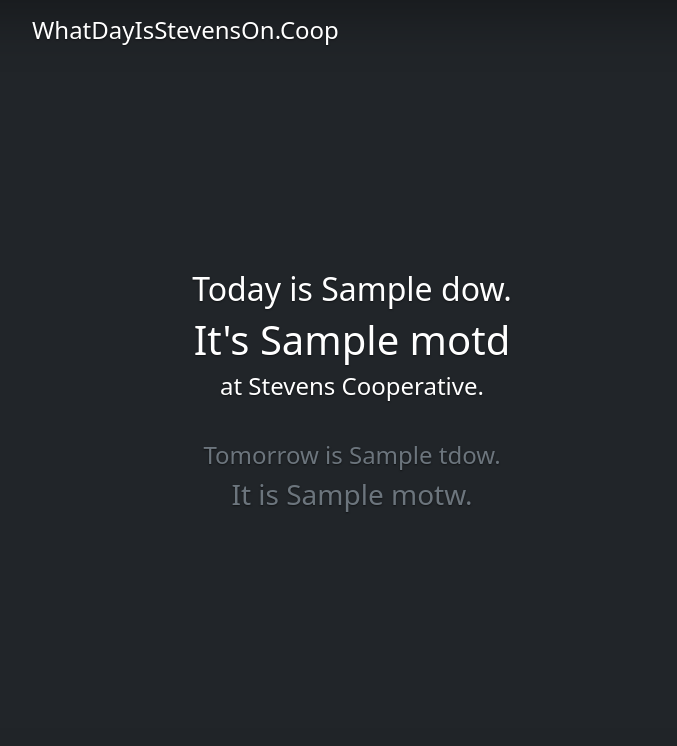
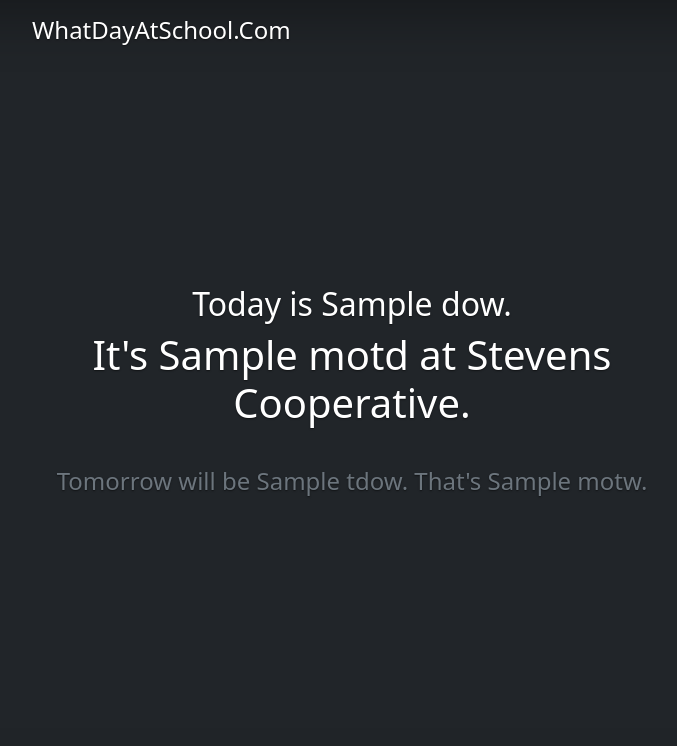
Before and after one commit to anthonymobile/stevens-day-kiosk, a Flask app: template templates/index.html in a window 1280 px wide. Shown: the top 746 px of the page, without its empty margins (288-965 px from the left). Run offline with Flask 2, Linux system fonts and the light colour scheme; the template is opened without the code that fills it: most values are stand-ins (such as "Sample title", 1, 10 or a date in 2020); some libraries are stand-ins or nearby versions.

Commit message:
fixed stylesheets

```diff
--- a/app.py
+++ b/app.py
@@ -6,7 +6,9 @@
 from flask_bootstrap import Bootstrap5
 import os
 
-app = Flask(__name__)
+app = Flask(__name__,
+            static_folder="public",
+            static_url_path="/static")
 bootstrap = Bootstrap5(app)
 
 cal_feed_url = "http://stevenscoop.myschoolapp.com/podium/feed/iCal.aspx?z=EDb8RhfnZRh4jlgx9PDUaR03lkjDvMG7nV%2brhHrb7XbZgJsRtvBfjkV2it8mhyxcYCfWYJ5XB7xTMcJ2vTUr0Q%3d%3d"
--- a/templates/base.html
+++ b/templates/base.html
@@ -5,7 +5,7 @@
         <meta charset="utf-8">
         <meta name="viewport" content="width=device-width, initial-scale=1">
         <meta name="description" content="">
-        <title>What Day Is It At Stevens Cooperative?</title>
+        <title>What Day Is At School?</title>
 
 
         {% block styles %}
@@ -20,7 +20,7 @@
 
 
         <!-- Custom styles for this template -->
-        <link href="cover.css" rel="stylesheet">
+        <link href="static/cover.css" rel="stylesheet">
     </head>
     {% endblock %}
 
--- a/templates/index.html
+++ b/templates/index.html
@@ -6,7 +6,7 @@
 <div class="cover-container d-flex w-100 h-100 p-3 mx-auto flex-column">
     <header class="mb-auto">
       <div>
-        <h4 class="float-md-start mb-0">WhatDayIsStevensOn.Coop</h4>
+        <h4 class="float-md-start mb-0">WhatDayAtSchool.Com</h4>
         <!-- <nav class="nav nav-masthead justify-content-center float-md-end">
           <a class="nav-link fw-bold py-1 px-0 active" aria-current="page" href="#">Home</a>
           <a class="nav-link fw-bold py-1 px-0" href="#">Features</a>
@@ -19,15 +19,13 @@
       <div class="row">
         <div class="mb-3">
           <h2>Today is {{dow}}.</h2>
-          <h1>It's {{motd}}</h1>
-          <h4>at Stevens Cooperative.</h4>
+          <h1>It's {{motd}} at Stevens Cooperative.</h1>
         </div>
       </div>
 
       <div class="row">
         <div class="mt-3">
-          <h4 class="text-secondary">Tomorrow is {{tdow}}.</h2>
-          <h3 class="text-secondary">It is {{motw}}.</h3>
+          <h4 class="text-secondary">Tomorrow will be {{tdow}}. That's {{motw}}.</h4>
         </div>
       </div>
 
```
Also changed, not shown: public/assets/brand/bootstrap-logo-white.svg (renamed from static/assets/brand/bootstrap-logo-white.svg), public/assets/brand/bootstrap-logo.svg (renamed from static/assets/brand/bootstrap-logo.svg), public/assets/dist/css/bootstrap.min.css (renamed from static/assets/dist/css/bootstrap.min.css), public/assets/dist/css/bootstrap.rtl.min.css (renamed from static/assets/dist/css/bootstrap.rtl.min.css), public/assets/dist/js/bootstrap.bundle.min.js (renamed from static/assets/dist/js/bootstrap.bundle.min.js), public/cover.css (renamed from static/cover.css), 6 other files.
